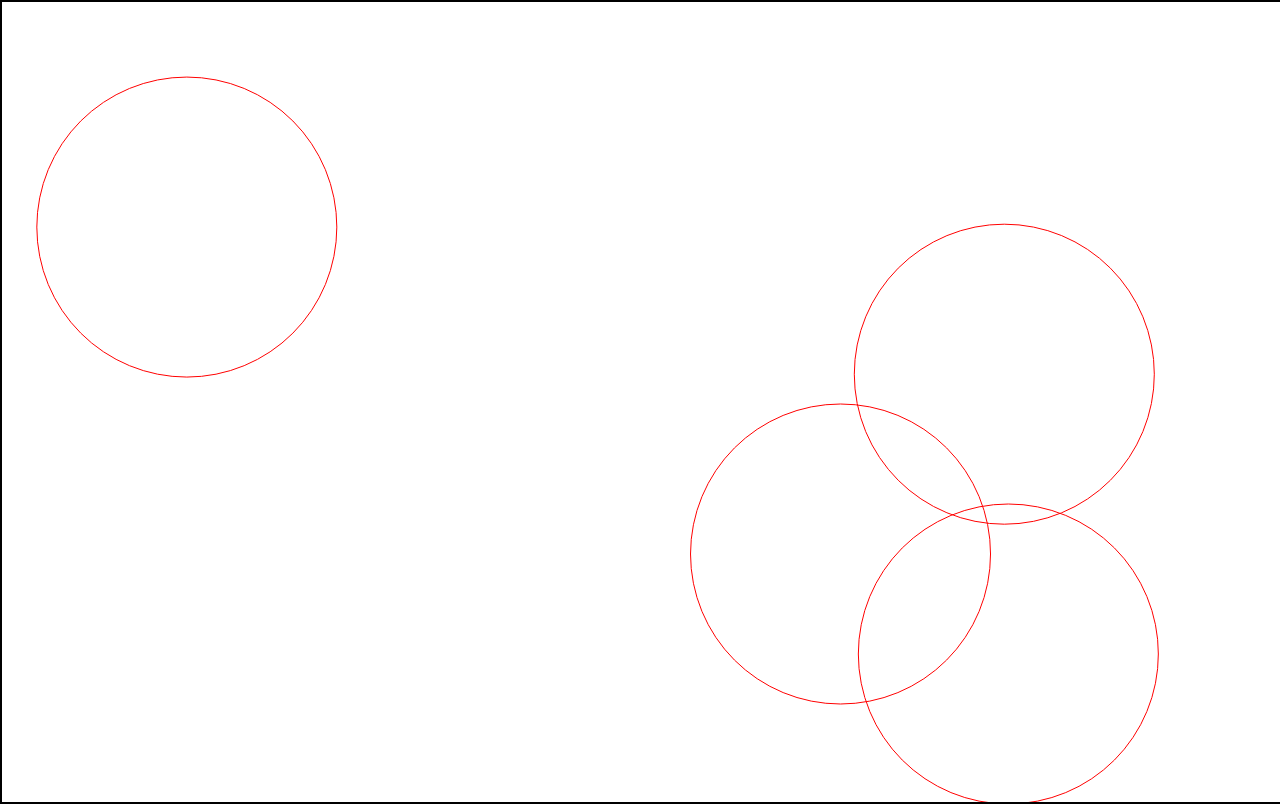
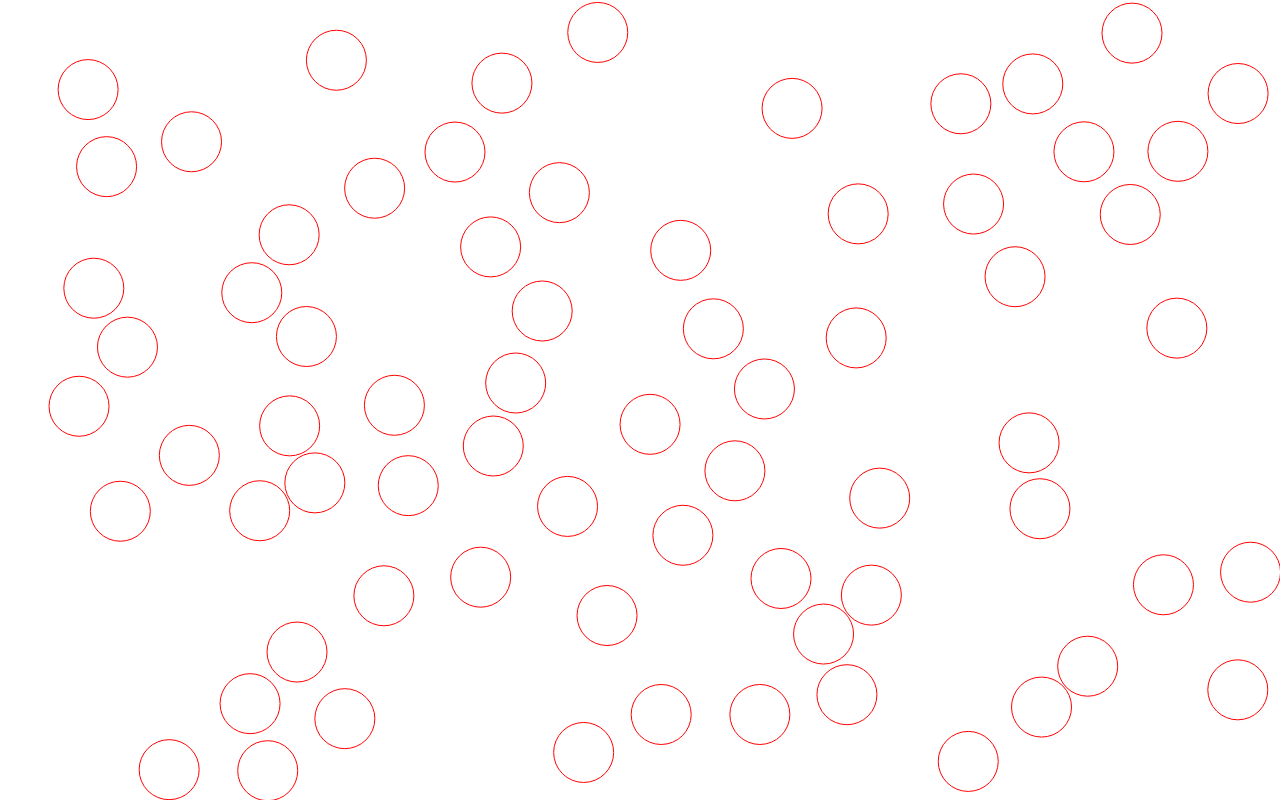
Before and after one commit to matiasgdev/canvas-stuffs, a plain HTML site: page multiple-collision/index.html in a window 1280 px wide. Drawn offline with Linux system fonts and the light colour scheme.

Commit message:
add collide resolver based on conversation of momentum and kinetic energy

```diff
--- a/multiple-collision/index.html
+++ b/multiple-collision/index.html
@@ -11,10 +11,6 @@
         margin: 0;
       }
 
-      canvas {
-        border: 2px solid black;
-      }
-
       * {
         box-sizing: border-box;
       }
--- a/multiple-collision/multiple-collision.js
+++ b/multiple-collision/multiple-collision.js
@@ -11,6 +11,11 @@ let canvas = document.getElementById("canvas");
 let c = canvas.getContext("2d");
 canvas.width = window.innerWidth;
 canvas.height = window.innerHeight;
+
+console.log(canvas.width);
+
+const radius = 30;
+const BALLS_SPAWN_SIZE = 70;
 
 let animation;
 let balls = [];
@@ -26,6 +31,7 @@ class Ball {
     this.dx = dx;
     this.dy = dy;
     this.radius = radius;
+    this.mass = 1;
   }
 
   draw() {
@@ -36,7 +42,15 @@ class Ball {
     c.closePath();
   }
 
-  update() {
+  update(balls) {
+    balls.forEach((ball) => {
+      if (this === ball) return;
+
+      if (isColliding(this, ball)) {
+        collide(this, ball);
+      }
+    });
+
     if (this.y + this.radius >= canvas.height || this.y - this.radius < 0) {
       this.dy = -this.dy;
     }
@@ -57,7 +71,7 @@ function animate() {
   c.clearRect(0, 0, window.innerWidth, window.innerHeight);
 
   balls.forEach((ball) => {
-    ball.update();
+    ball.update(balls);
   });
 }
 
@@ -65,23 +79,23 @@ function init() {
   cancelAnimationFrame(animation);
   balls = [];
 
-  for (let i = 0; i < 4; i++) {
-    let velocity = 2;
-    let radius = 150;
+  for (let i = 0; i < BALLS_SPAWN_SIZE; i++) {
+    let velocity = Math.random() * 4 + 1;
     let dx = Math.random() > 0.5 ? velocity : -velocity;
     let dy = Math.random() > 0.5 ? velocity : -velocity;
     let x = clamp(Math.random() * canvas.width, radius, canvas.width - radius);
     let y = clamp(
       Math.random() * canvas.height,
       radius,
-      canvas.height - radius
+      canvas.height - radius * 2
     );
+
     const ball = new Ball(x, y, dx, dy, radius);
 
     for (let j = 0; j < balls.length; j++) {
       let currentBall = balls[j];
       if (isColliding(currentBall, ball)) {
-        // generates new position
+        // generates new coordinates position
         ball.x = clamp(
           Math.random() * canvas.width,
           radius,
@@ -90,7 +104,7 @@ function init() {
         ball.y = clamp(
           Math.random() * canvas.height,
           radius,
-          canvas.height - radius
+          canvas.height - radius * 2
         );
         j = -1;
       }
@@ -110,6 +124,38 @@ function isColliding(a, b) {
   return distance < a.radius + b.radius;
 }
 
+function collide(a, b) {
+  const dx = b.x - a.x;
+  const dy = b.y - a.y;
+  const distance = Math.sqrt(dx * dx + dy * dy);
+
+  // Normalized collision vector
+  const nx = dx / distance;
+  const ny = dy / distance;
+
+  // Relative velocity
+  const rvx = b.dx - a.dx;
+  const rvy = b.dy - a.dy;
+
+  // Impulse along the collision vector
+  const impulse =
+    ((2 * (a.mass * b.mass)) / (a.mass + b.mass)) * (rvx * nx + rvy * ny);
+
+  // Update velocities
+  a.dx += (impulse / a.mass) * nx;
+  a.dy += (impulse / a.mass) * ny;
+  b.dx -= (impulse / b.mass) * nx;
+  b.dy -= (impulse / b.mass) * ny;
+
+  const overlap = a.radius + b.radius - distance;
+  const pushX = (overlap / 2) * nx;
+  const pushY = (overlap / 2) * ny;
+  a.x -= pushX;
+  a.y -= pushY;
+  b.x += pushX;
+  b.y += pushY;
+}
+
 function clamp(num, min, max) {
   return Math.max(min, Math.min(num, max));
 }
```
